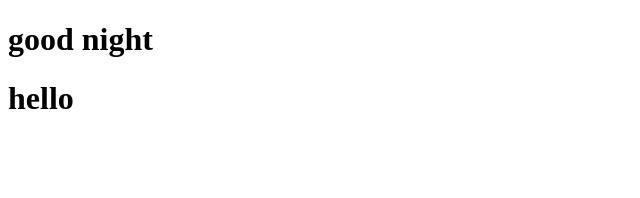
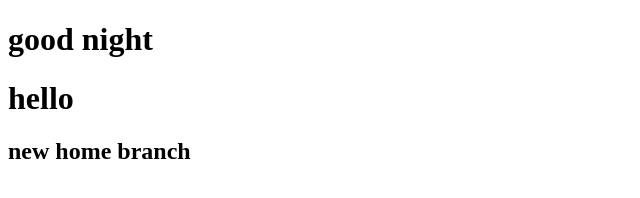
Before and after one commit to KomalDhanuka/git-brach-p2, a plain HTML site: page index.html in a window 1280 px wide. Shown: the whole page, without its empty margins (0-640 px from the left). Drawn offline with Linux system fonts and the light colour scheme.

Commit message:
third commit

```diff
--- a/index.html
+++ b/index.html
@@ -9,6 +9,7 @@
 
     <h1>good night</h1>
     <h1>hello</h1>
+    <h2>new home branch</h2>
 
 </body>
 </html>
```
